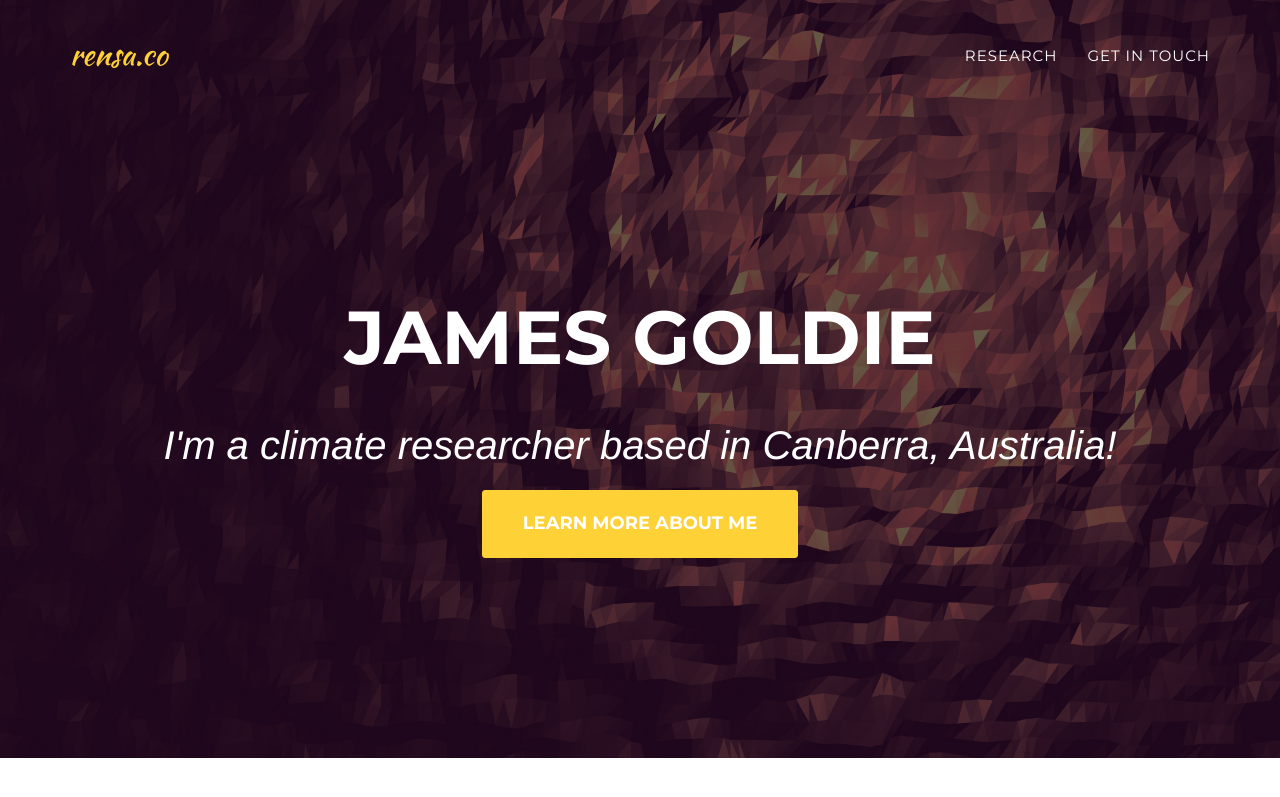
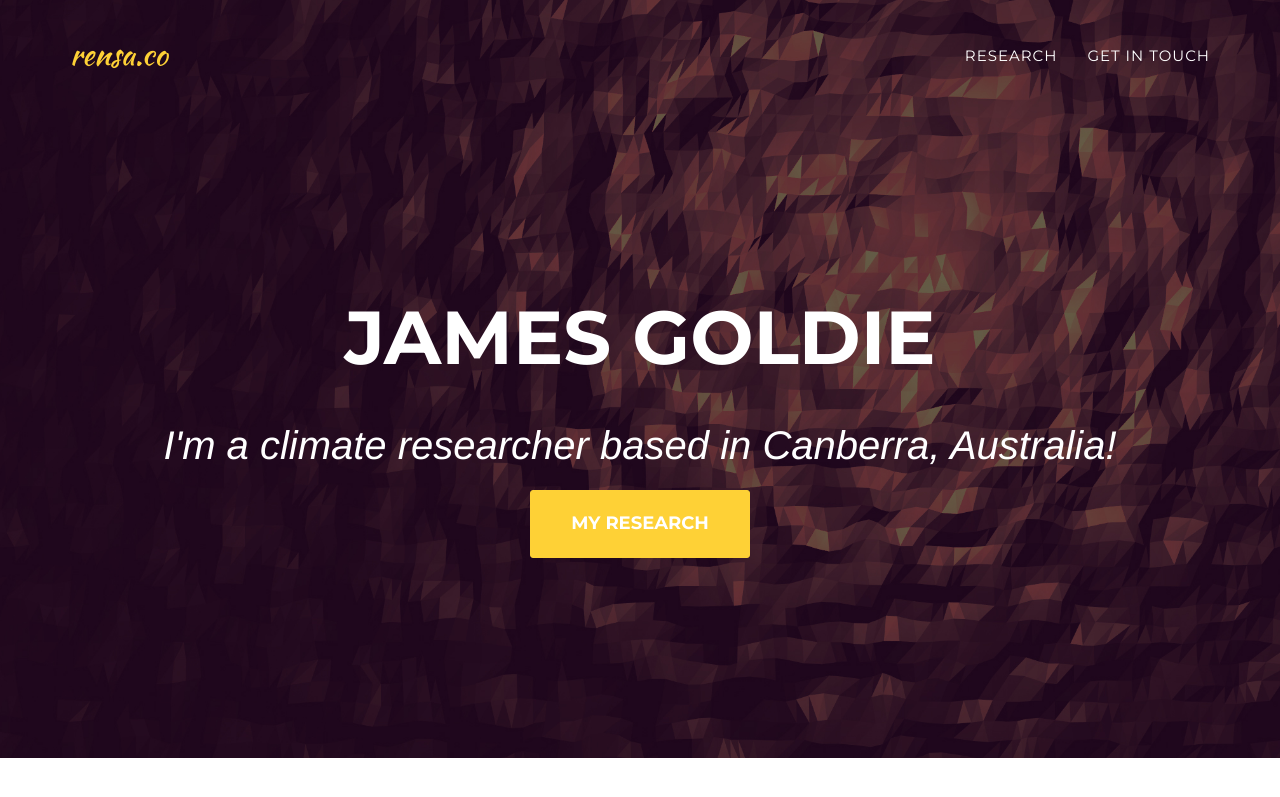
Before and after one commit to rensa/rensa.github.io, a Jekyll site: the page built from index.html, in a window 1280 px wide and 900 px high. Shown: the top 797 px of the window. Built offline with Jekyll 4.4.1, drawn with Linux system fonts in a browser that asks for light colours; some web fonts are replaced.

Commit message:
Fixes Header Button

```diff
--- a/_includes/header.html
+++ b/_includes/header.html
@@ -46,7 +46,7 @@
             <div class="intro-text">
                 <div class="intro-heading">James Goldie</div>
                 <div class="intro-lead-in">I'm a climate researcher based in Canberra, Australia!</div>
-                <a href="#me" class="page-scroll btn btn-xl">Learn more about me</a>
+                <a href="#me" class="page-scroll btn btn-xl">My Research</a>
             </div>
         </div>
     </header>
```
